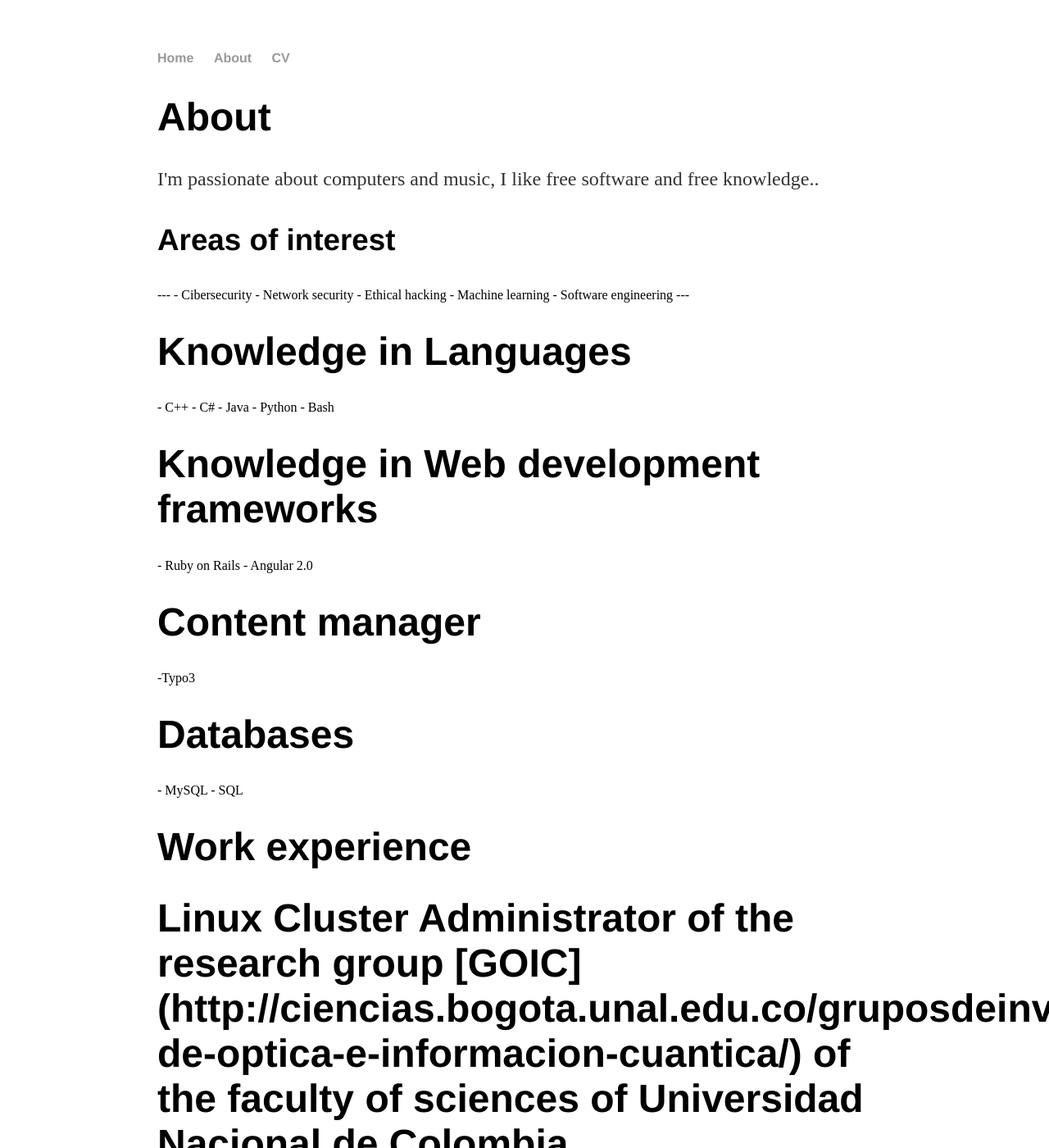
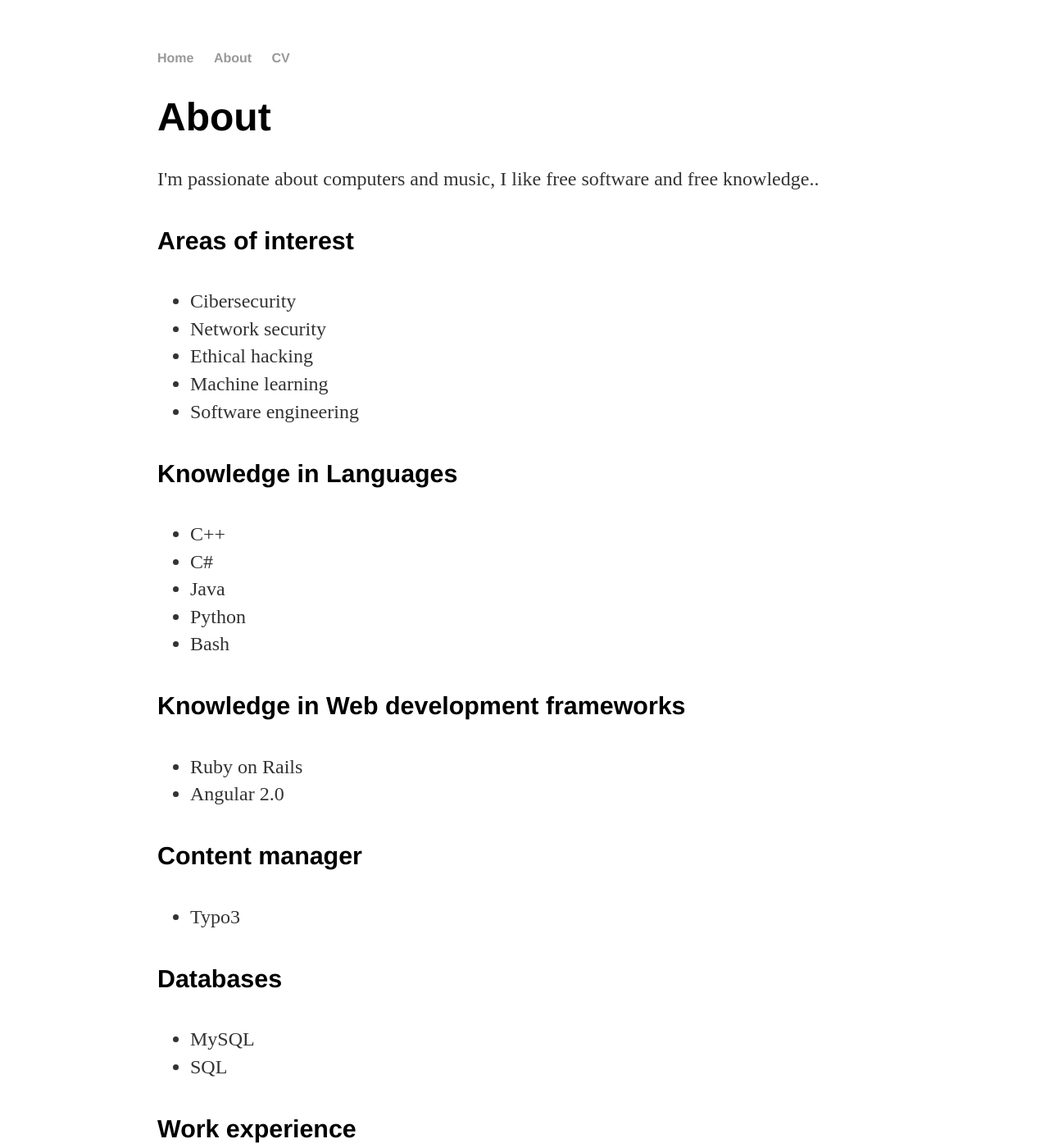
Before and after one commit to raulramirezp/raulramirezp.github.io, a Jekyll site: the page built from about/index.html, in a window 1280 px wide and 1400 px high. Shown: the whole window at 82% size. Built offline with Jekyll 4.4.1, drawn with Linux system fonts in a browser that asks for light colours.

Commit message:
Update home page

```diff
--- a/about/index.html
+++ b/about/index.html
@@ -7,40 +7,41 @@ title: About me
 
 		<p>I'm passionate about computers and music, I like free software and free knowledge..</p>
 
-		<h3>Areas of interest</h3>
+		<h4>Areas of interest</h4>
 
-		---
-		- Cibersecurity
-		- Network security
-		- Ethical hacking
-		- Machine learning
-		- Software engineering
-		---
-		<h1>Knowledge in Languages</h1>
+		<ul>
+		<li> Cibersecurity </li>
+		<li> Network security </li>
+		<li> Ethical hacking </li>
+		<li> Machine learning </li>
+		<li> Software engineering </li>
+		</ul>
 
-		- C++
-		- C#
-		- Java
-		- Python
-		- Bash
+		<h4>Knowledge in Languages</h4>
+		<ul>
+			<li> C++ </li>
+			<li> C# </li>
+			<li> Java </li>
+			<li> Python </li>
+			<li> Bash </li>
+		</ul>
+		<h4>Knowledge in Web development frameworks</h4>
+		<ul>
+			<li> Ruby on Rails </li>
+			<li> Angular 2.0 </li>
+ 		</ul>
+		<h4>Content manager</h4>
+ 		<ul>
+			<li>Typo3 </li>
+		</ul>
+		<h4>Databases</h4>
+		<ul>
+			<li> MySQL </li>
+			<li> SQL </li>
+		</ul>
+		<h4>Work experience</h4>
 
-		<h1>Knowledge in Web development frameworks</h1>
-
-		- Ruby on Rails
-		- Angular 2.0
-
-		<h1>Content manager</h1>
-
-		-Typo3
-
-		<h1>Databases</h1>
-
-		- MySQL
-		- SQL
-
-		<h1>Work experience<h1>
-
-		Linux Cluster Administrator of the research group  [GOIC](http://ciencias.bogota.unal.edu.co/gruposdeinvestigacion/grupo-de-optica-e-informacion-cuantica/) of the faculty of sciences of Universidad Nacional de Colombia.
+		<p> Linux Cluster Administrator of the research group  [GOIC](http://ciencias.bogota.unal.edu.co/gruposdeinvestigacion/grupo-de-optica-e-informacion-cuantica/) of the faculty of sciences of Universidad Nacional de Colombia. </p>
 		<ul class="projects">
 			<li><a href="/projects/DEVDN.html">Detección de personas en situación de desastre usando redes neuronales convolucionales ( trabajo conjunto )</a></li>
 			<li><a href="#">Another site you want to link to</a></li>
```
Also changed, not shown: index.html (+21 -2 lines), images/me.JPG (added), 2 other files.
